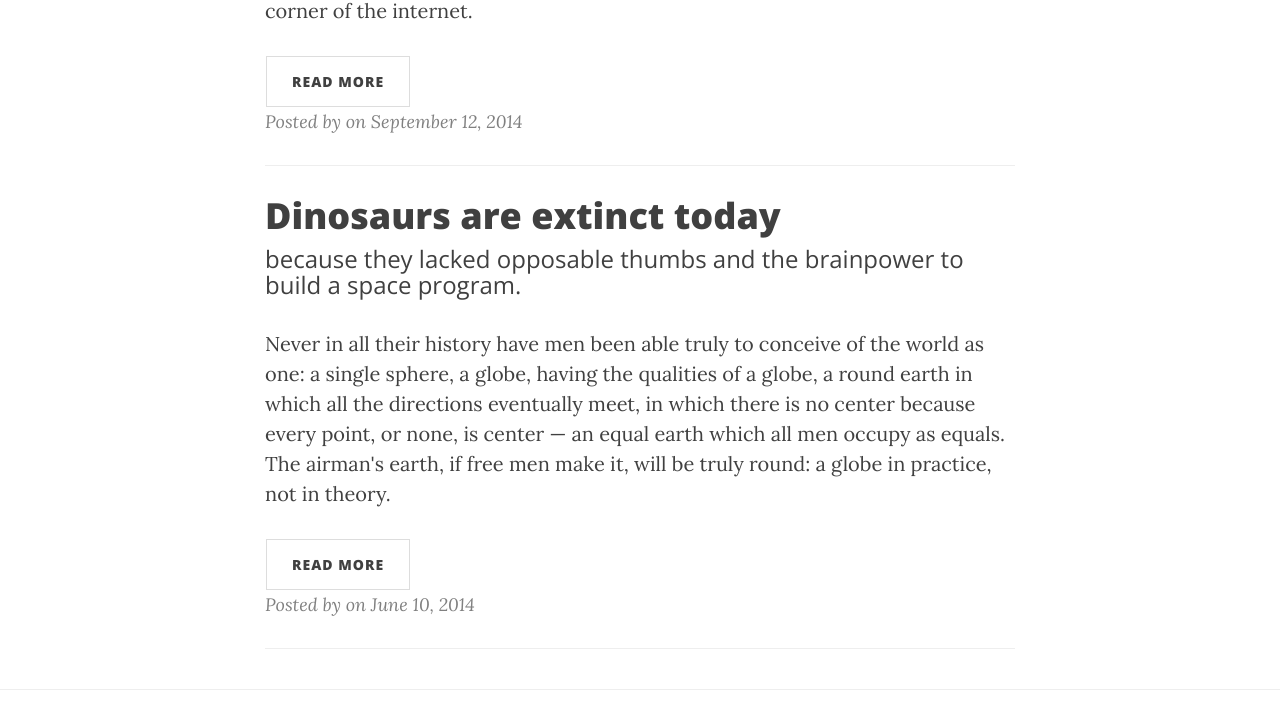
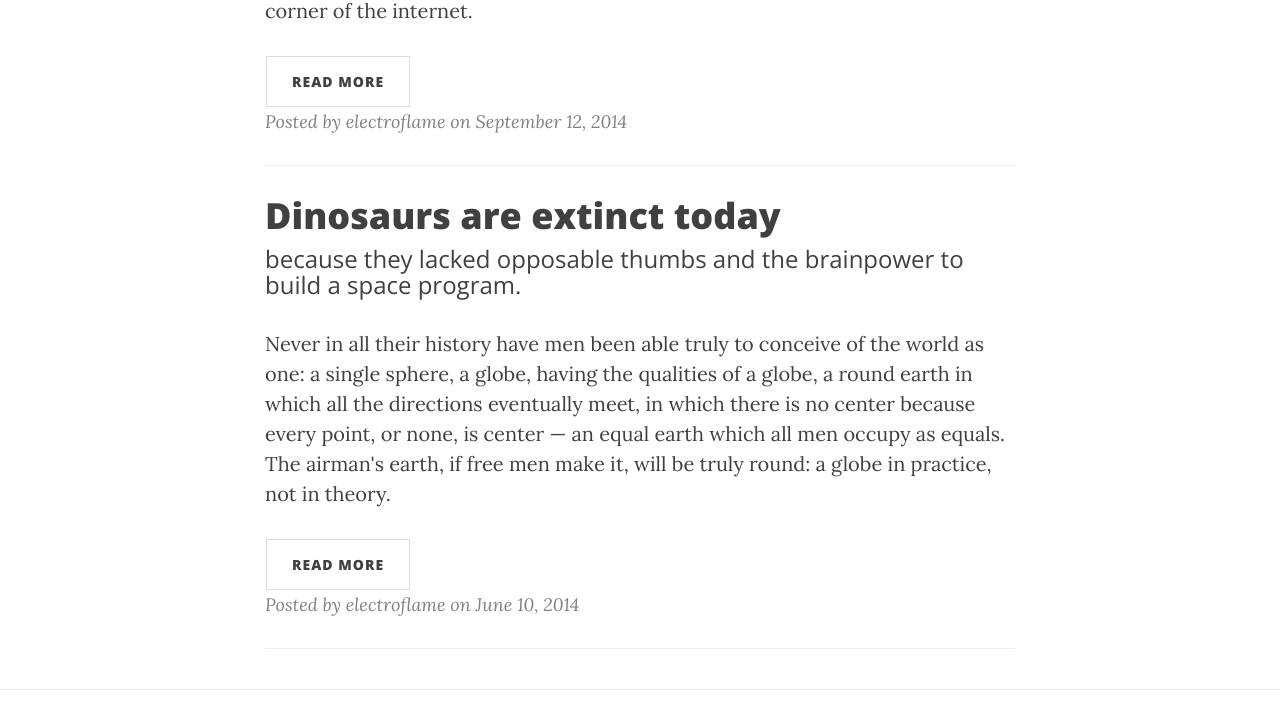
Before and after one commit to electroflame/electroflame.github.io, a Jekyll site: the page built from index.html, in a window 1280 px wide. Shown: the part 764-1469 px from the top of the page. Built offline with Jekyll 4.4.1, drawn with Linux system fonts in a browser that asks for light colours; nearby versions of some CDN libraries; the list of posts is cut into pages by our own code.

Commit message:
Woops, it's owner, not author.

```diff
--- a/index.html
+++ b/index.html
@@ -22,7 +22,7 @@ header-img: "img/home-bg.jpg"
 		<a href="{{ post.url | prepend: site.baseurl }}">Read more</a>
 	</div>
 
-    <p class="post-meta">Posted by {{ site.author }} on {{ post.date | date: "%B %-d, %Y" }}</p>
+    <p class="post-meta">Posted by {{ site.owner }} on {{ post.date | date: "%B %-d, %Y" }}</p>
 </div>
 <hr>
 {% endfor %}
```
